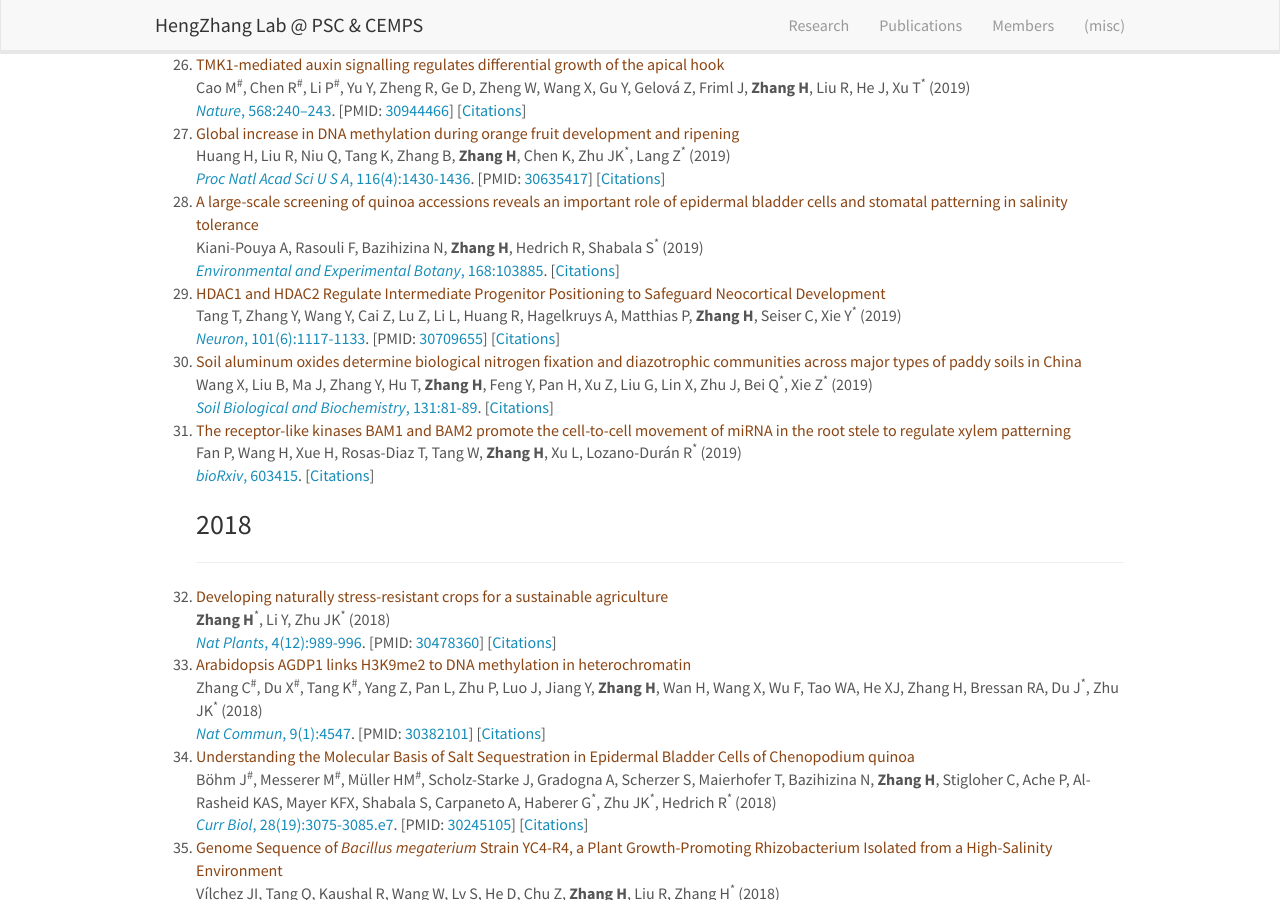
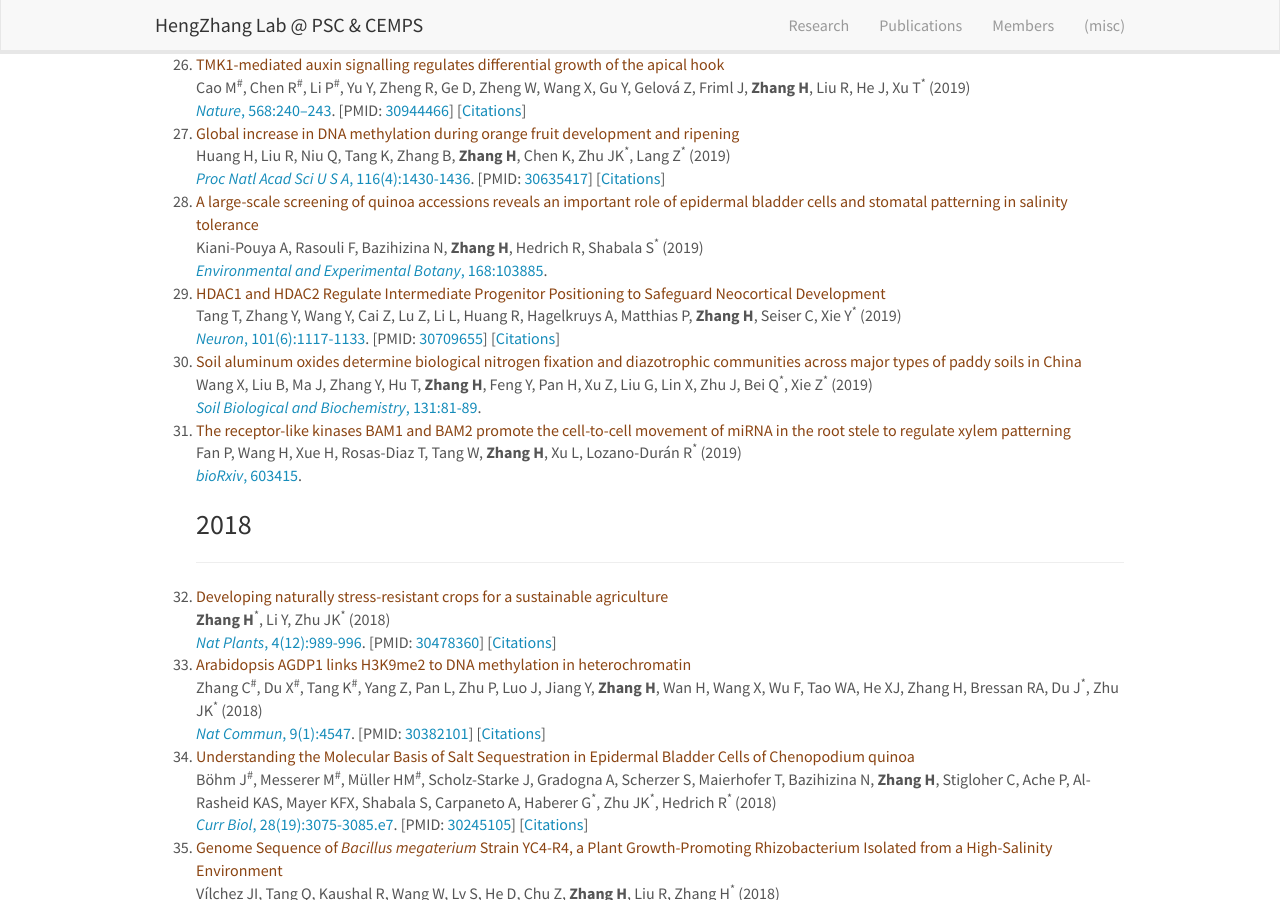
Before and after one commit to hengzhanglab/hengzhanglab.github.io, a Jekyll site: the page built from _pages/publications.md, in a window 1280 px wide and 900 px high, scrolled down 2480 px. Built offline with Jekyll 4.4.1, drawn with Linux system fonts in a browser that asks for light colours; some of the changed text lies outside the part shown.

Commit message:
Update publications.md

```diff
--- a/_pages/publications.md
+++ b/_pages/publications.md
@@ -19,11 +19,17 @@ permalink: /publications/
 {% else %}
 <li> <span style="color:#8B4513">{{ publi.title }}</span> <br />
 {{ publi.authors }} ({{ publi.year }}) <br />
+{% if publi.doi != null and publi.doi != empty %}
 <a href="https://doi.org/{{ publi.doi }}"><i>{{publi.journal}}</i>, {{ publi.display }}</a>.
+{% else %}
+<i>{{publi.journal}}</i>, {{ publi.display }}.
+{% endif %}
 {% if publi.pmid != null and publi.pmid != empty %}
 [PMID: <a href="https://www.ncbi.nlm.nih.gov/pubmed/{{ publi.pmid }}">{{ publi.pmid }}</a>]
 {% endif %}
+{% if publi.doi != null and publi.pmid != empty %}
 [<a href="https://badge.dimensions.ai/details/doi/{{ publi.doi }}">Citations</a>]
+{% endif %}
 </li>
 {% endif %}
 
```
